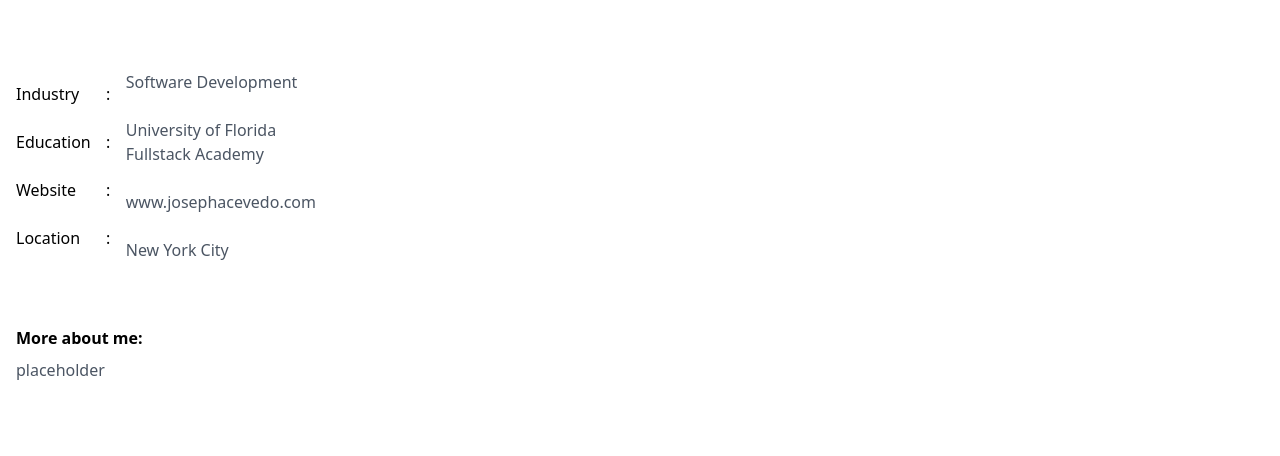
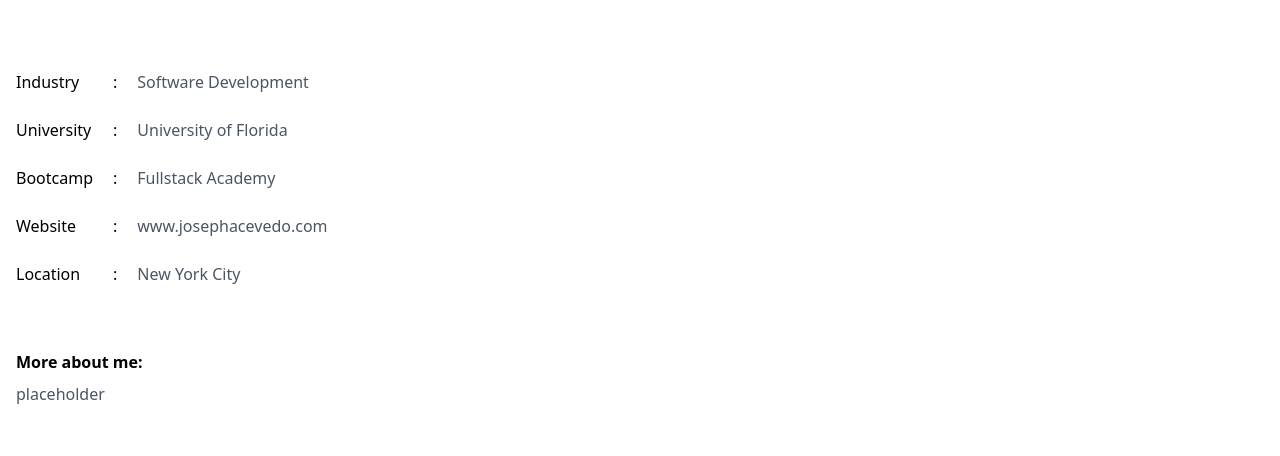
Before and after one commit to joeyacevedo/personal-portfolio-v2, a Next.js app: page / in a window 1280 px wide. Shown: the part 946-1402 px from the top of the page. Built offline with nearby package versions, Linux system fonts and the light colour scheme.

Commit message:
Updating sizing rendering issues

```diff
--- a/components/About.js
+++ b/components/About.js
@@ -1,20 +1,24 @@
 import React from 'react';
 import Heading from './Heading';
+import { useEffect } from 'react';
 
 const About = () => {
   return (
     <section className="container mx-auto py-10 px-4">
       <Heading title="About Me" />
 
-      <div className="grid grid-cols-1 md:grid-cols-2 gap-[1px]">
+      <div className="grid grid-cols-1 md:grid-cols-2">
         <div>
-          <div className="flex items-center justify-between w-[300px]">
+          <div className="flex items-center justify-left w-[300x] gap-5">
             <div className="flex flex-col gap-6">
               <div className="flex gap-4 items-center font-medium">
                 Industry
               </div>
               <div className="flex gap-4 items-center font-medium">
-                Education
+                University
+              </div>
+              <div className="flex gap-4 items-center font-medium">
+                Bootcamp
               </div>
               <div className="flex gap-4 items-center font-medium">Website</div>
               <div className="flex gap-4 items-center font-medium">
@@ -26,15 +30,12 @@ const About = () => {
               <div>:</div>
               <div>:</div>
               <div>:</div>
+              <div>:</div>
             </div>
             <div className="flex flex-col gap-6 text-gray-600">
               <div>Software Development</div>
-              <div>
-                <p>
-                  University of Florida <br />
-                  Fullstack Academy
-                </p>
-              </div>
+              <div>University of Florida</div>
+              <div>Fullstack Academy</div>
               <div>www.josephacevedo.com</div>
               <div>New York City</div>
             </div>
--- a/components/Hero.js
+++ b/components/Hero.js
@@ -1,10 +1,14 @@
 import React from 'react';
 import TypeWriter from 'typewriter-effect';
-import { AiOutlineMail, AiOutlineArrowRight } from 'react-icons/ai';
 import Image from 'next/image';
+import { useEffect } from 'react';
 
 const Hero = () => {
-  const width = screen.width;
+  let width;
+  useEffect(() => {
+    width = screen.width;
+  });
+
   const picPosition =
     width > 400
       ? 'flex items-center gap-[2rem]'
```
